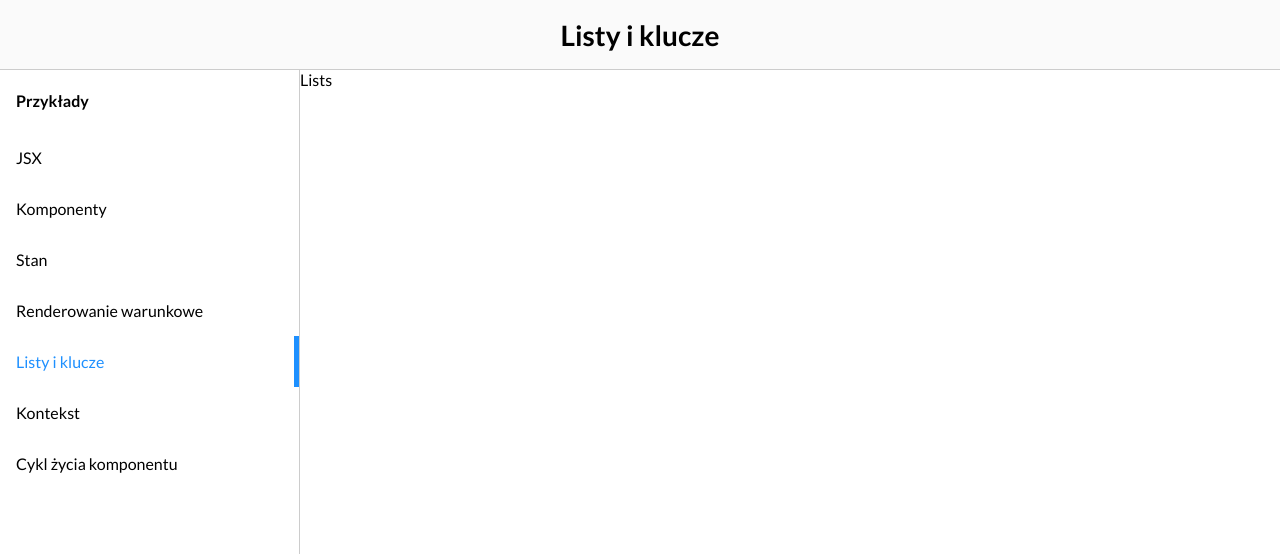
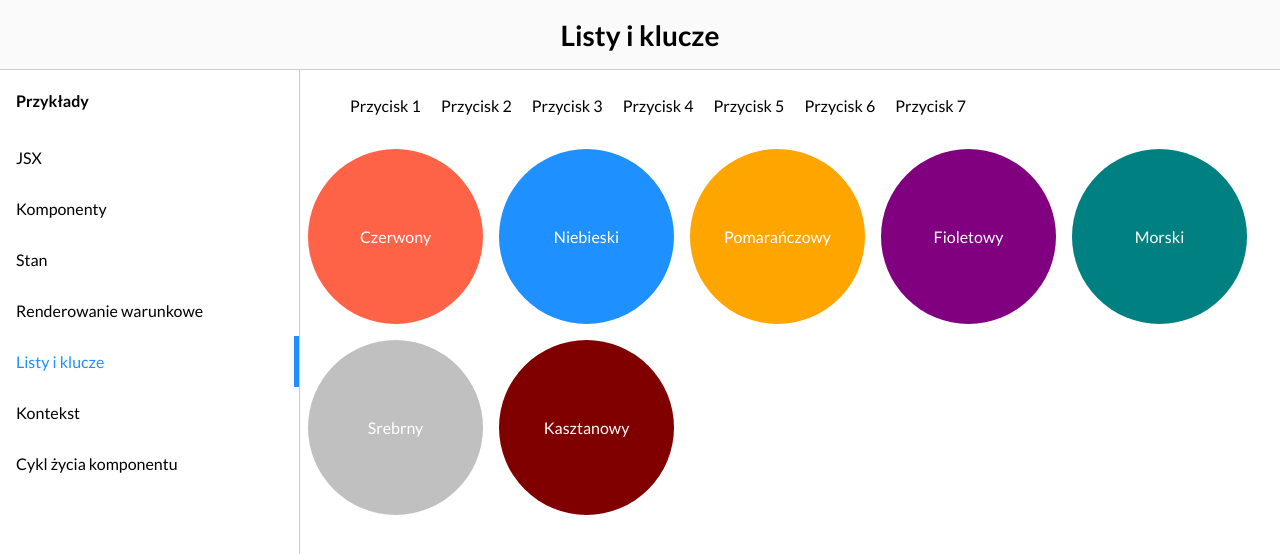
Before and after one commit to kacperkapusciak/react-playground, a React (Create React App) app: page / in a window 1280 px wide. Both pictures are taken after a click on the element "Listy i klucze". Shown: the top 554 px of the page. Built offline with nearby package versions, Linux system fonts and the light colour scheme.

Commit message:
feat: implement Lists example

```diff
--- a/src/examples/Lists.js
+++ b/src/examples/Lists.js
@@ -1,5 +1,89 @@
+const Circle = ({ color, children }) => (
+  <div
+    style={{
+      width: 175,
+      height: 175,
+      border: '1px solid transparent',
+      backgroundColor: color,
+      borderRadius: '50%',
+      color: 'white',
+      display: 'flex',
+      alignItems: 'center',
+      justifyContent: 'center',
+      margin: 8,
+    }}
+  >
+    {children}
+  </div>
+);
+
 function App() {
-  return <div>Lists</div>;
+  const menuItems = ['Przycisk 1', 'Przycisk 2', 'Przycisk 3', 'Przycisk 4', 'Przycisk 5', 'Przycisk 6', 'Przycisk 7'];
+
+  const colors = [
+    {
+      title: 'Czerwony',
+      color: 'tomato',
+    },
+    {
+      title: 'Niebieski',
+      color: 'dodgerblue',
+    },
+    {
+      title: 'Pomarańczowy',
+      color: 'orange',
+    },
+    {
+      title: 'Fioletowy',
+      color: 'purple',
+    },
+    {
+      title: 'Morski',
+      color: 'teal',
+    },
+    {
+      title: 'Srebrny',
+      color: 'silver',
+    },
+    {
+      title: 'Kasztanowy',
+      color: 'maroon',
+    },
+  ];
+
+  return (
+    <section>
+      <nav>
+        <ul style={styles.menu}>
+          {menuItems.map((menuItem) => (
+            <li style={styles.menuItem} key={menuItem}>
+              {menuItem}
+            </li>
+          ))}
+        </ul>
+      </nav>
+      <section style={styles.colors}>
+        {colors.map(({ title, color }) => (
+          <Circle color={color}>{title}</Circle>
+        ))}
+      </section>
+    </section>
+  );
 }
 
+const styles = {
+  menu: {
+    display: 'flex',
+    listStyleType: 'none',
+    flexWrap: 'wrap',
+  },
+  menuItem: {
+    padding: 10,
+  },
+  colors: {
+    display: 'flex',
+    flexWrap: 'wrap',
+  },
+};
+
 export default App;
```
